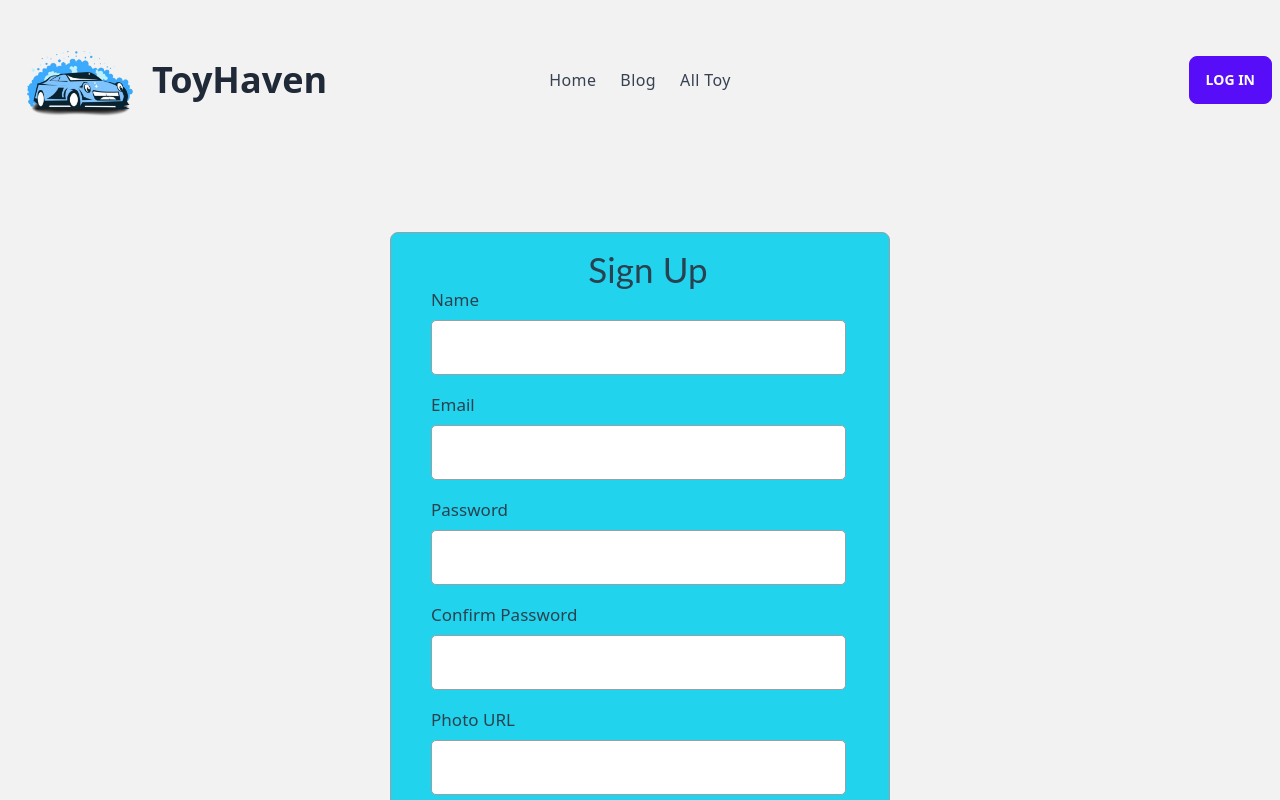
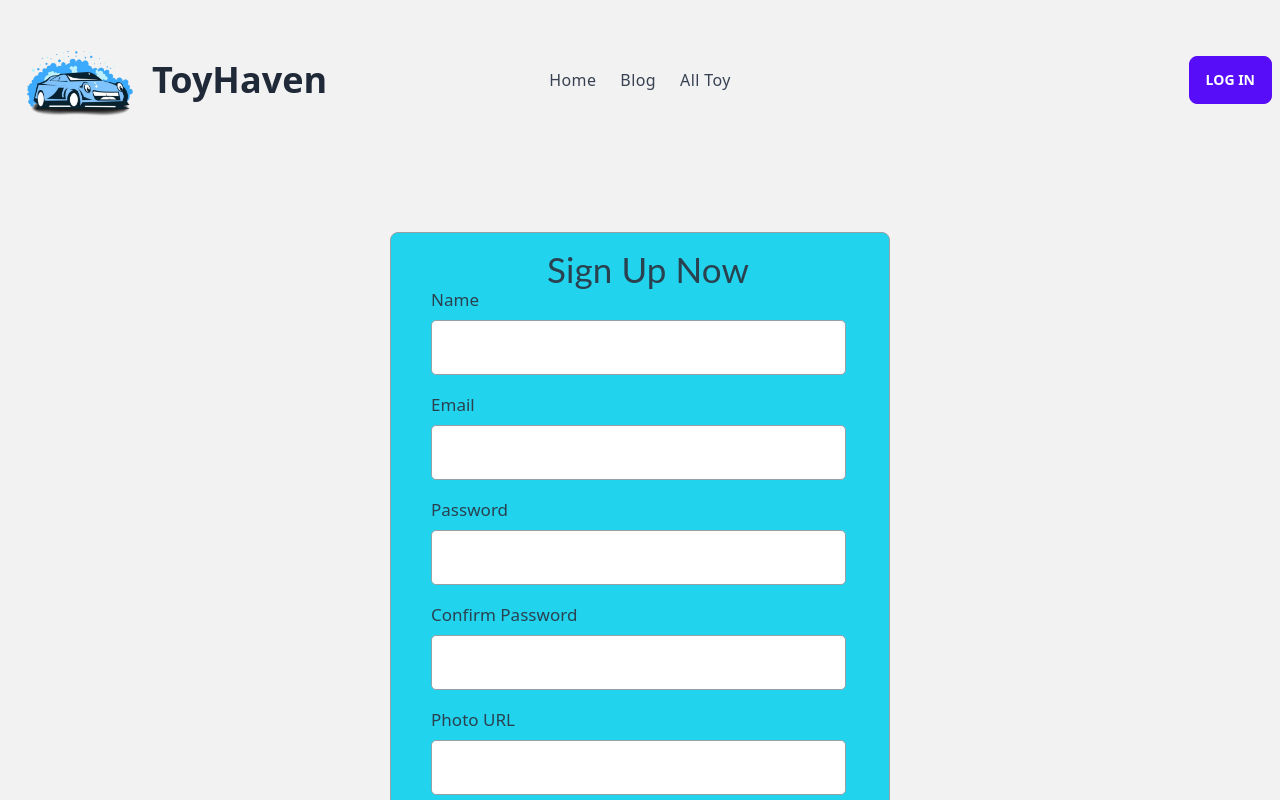
Before and after one commit to shmaruf58/toy-haven, a React (Vite) app: page /signup in a window 1280 px wide. Shown: the top 800 px of the page. Built offline with nearby package versions, Linux system fonts and the light colour scheme; no server answers.

Commit message:
log in redesign

```diff
--- a/src/compo/login/Login.jsx
+++ b/src/compo/login/Login.jsx
@@ -62,7 +62,7 @@ const Login = () => {
   return (
     <div className="bg-base-200 -mt-5 pt-16 pb-16">
     <div className="form-container bg-cyan-400 pb-10">
-      <h2 className="form-title me-6">Log In</h2>
+      <h2 className="form-title me-6">Log In Now</h2>
       <form onSubmit={handleLogIn}>
         <div className="form-control">
           <label htmlFor="email">Email</label>
--- a/src/compo/signUp/Signup.jsx
+++ b/src/compo/signUp/Signup.jsx
@@ -76,7 +76,7 @@ const Signup = () => {
 
     <div className="bg-base-200 -mt-5 pt-16 pb-16">
     <div className="form-container bg-cyan-400  pb-10">
-      <h2 className="form-title me-6">Sign Up </h2>
+      <h2 className="form-title me-6">Sign Up Now </h2>
 
 
       <form onSubmit={handleSignUp}>
--- a/src/main.jsx
+++ b/src/main.jsx
@@ -58,7 +58,7 @@ const router = createBrowserRouter([
     {
       path: '/toydetails/:id',
       element: <Toydetails></Toydetails>,
-      loader: ()=> fetch('http://localhost:5000/bookings')
+      loader: ()=> fetch('https://el-server.vercel.app/bookings')
     },
 
     {
```
